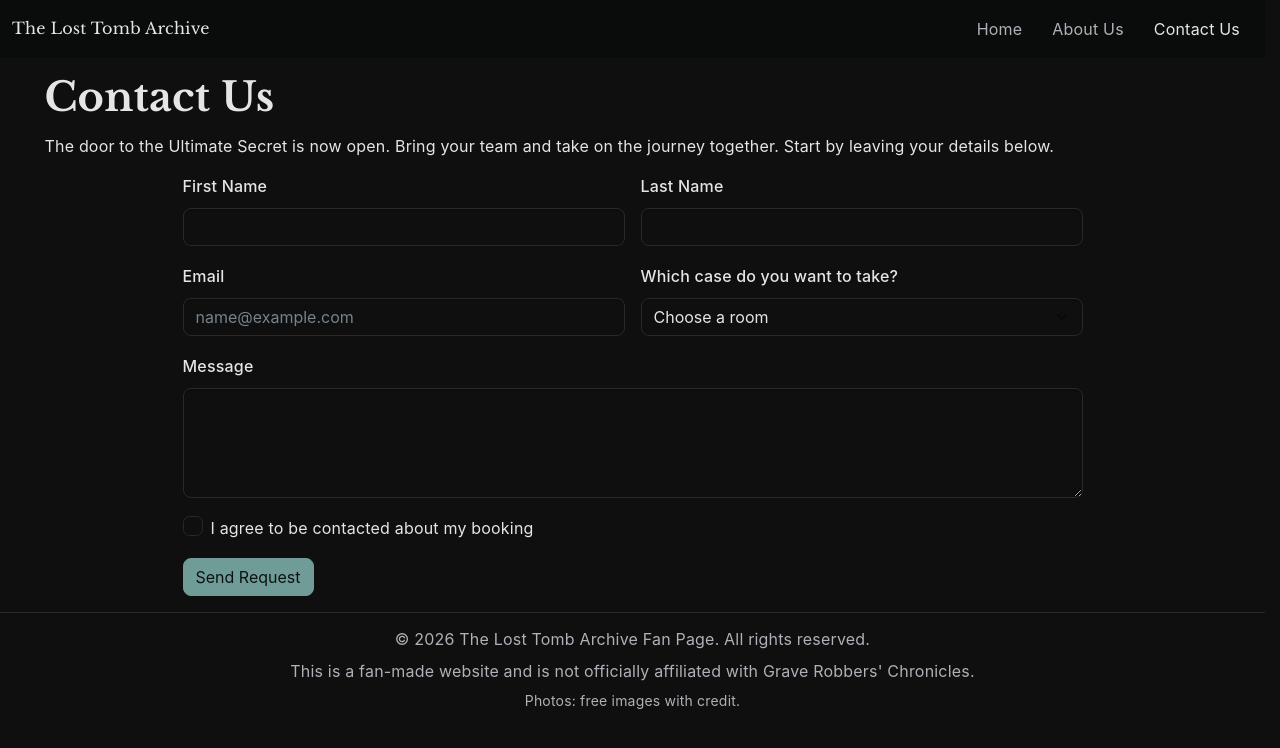
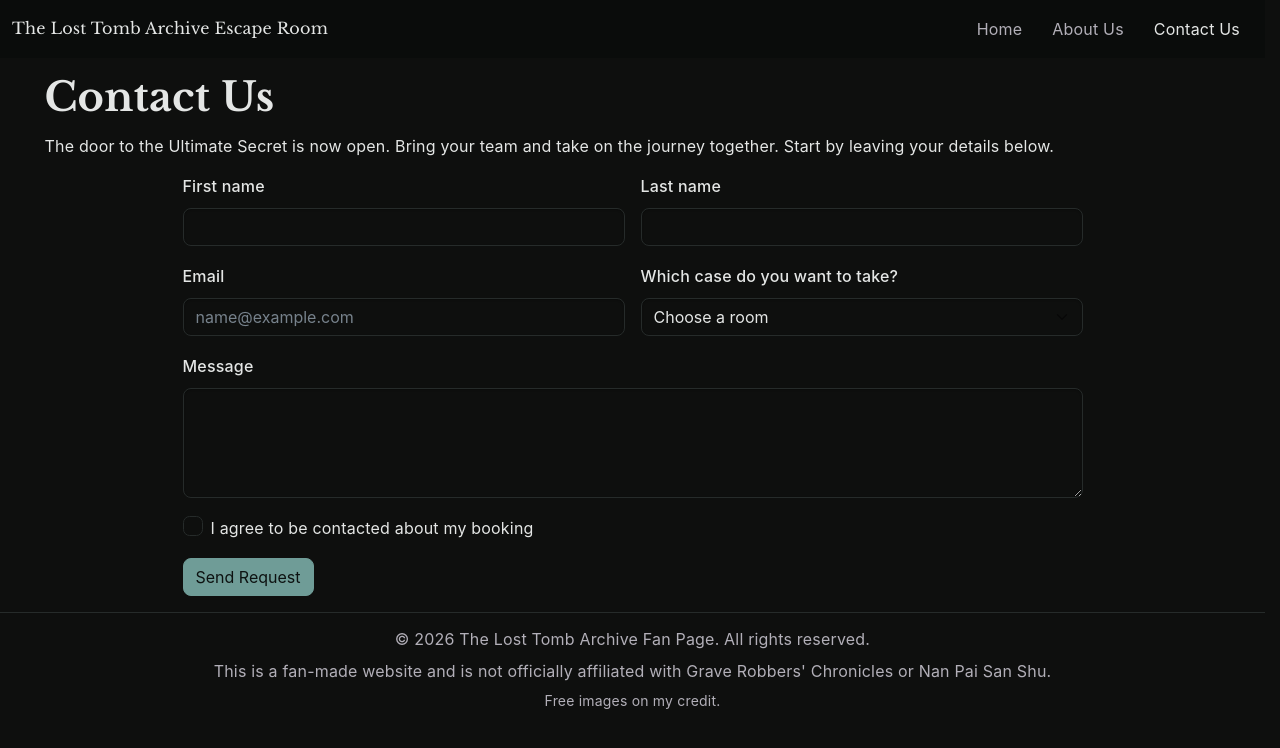
Before and after one commit to azimowang0519-stack/lab6, a plain HTML site: page contact.html in a window 1280 px wide. Drawn offline with nearby package versions, Linux system fonts and the light colour scheme.

Commit message:
version-9

```diff
--- a/contact.html
+++ b/contact.html
@@ -3,7 +3,7 @@
 <head>
 <meta charset="UTF-8">
 <meta name="viewport" content="width=device-width, initial-scale=1.0">
-<title>Contact Us | The Lost Tomb Archive</title>
+<title>Contact The Lost Tomb Archive Escape Room</title>
 <link rel="icon" href="data:,">
 <link rel="preconnect" href="https://fonts.googleapis.com">
 <link rel="preconnect" href="https://fonts.gstatic.com" crossorigin>
@@ -16,7 +16,7 @@
 
 <nav class="navbar md:navbar-expand bg-1">
   <div class="container-fluid">
-    <a class="navbar-brand" href="index.html">The Lost Tomb Archive</a>
+    <a class="navbar-brand" href="index.html">The Lost Tomb Archive Escape Room</a>
     <button class="btn-icon navbar-toggler" type="button" data-bs-toggle="drawer" data-bs-target="#navbarNav" aria-controls="navbarNav" aria-expanded="false" aria-label="Toggle navigation">
       <span class="navbar-toggler-icon" aria-hidden="true"></span>
     </button>
@@ -51,14 +51,14 @@
       <div class="row g-5">
         <div class="md:col-6">
           <div class="form-field">
-            <label for="name" class="form-label">First Name</label>
-            <input type="text" class="form-control" id="first name" required>
+            <label for="firstName" class="form-label">First name</label>
+            <input type="text" class="form-control" id="firstName" required>
           </div>
         </div>
         <div class="md:col-6">
           <div class="form-field">
-            <label for="phone" class="form-label">Last Name</label>
-            <input type="tel" class="form-control" id="last name">
+            <label for="lastName" class="form-label">Last name</label>
+            <input type="text" class="form-control" id="lastName">
           </div>
         </div>
         <div class="md:col-6">
@@ -101,8 +101,8 @@
 
 <footer class="text-center py-4 mt-5 border-top fg-2">
   <p class="mb-1">&copy; 2026 The Lost Tomb Archive Fan Page. All rights reserved.</p>
-  <p class="mb-1">This is a fan-made website and is not officially affiliated with Grave Robbers' Chronicles.</p>
-  <p class="mb-0 small">Photos: free images with credit.</p>
+  <p class="mb-1">This is a fan-made website and is not officially affiliated with Grave Robbers' Chronicles or Nan Pai San Shu.</p>
+  <p class="mb-0 small">Free images on my credit.</p>
 </footer>
 </body>
 </html>
--- a/css/style.css
+++ b/css/style.css
@@ -17,5 +17,5 @@
 .case-no { font-family: system-ui, sans-serif; font-size: .75rem; letter-spacing: .18em; text-transform: uppercase; }
 body { line-height: 1.75; letter-spacing: .012em; }
 h1, h2, h3, .navbar-brand { font-family: "Libre Baskerville", Georgia, serif; line-height: 1.35; }
-.carousel-item img { aspect-ratio: 16 / 7; object-fit: cover; }
 .carousel-item img { aspect-ratio: 16 / 7; object-fit: cover; object-position: center 80%; }
+#about p { line-height: 2; }
```
Also changed, not shown: index.html (+7 -7 lines).
